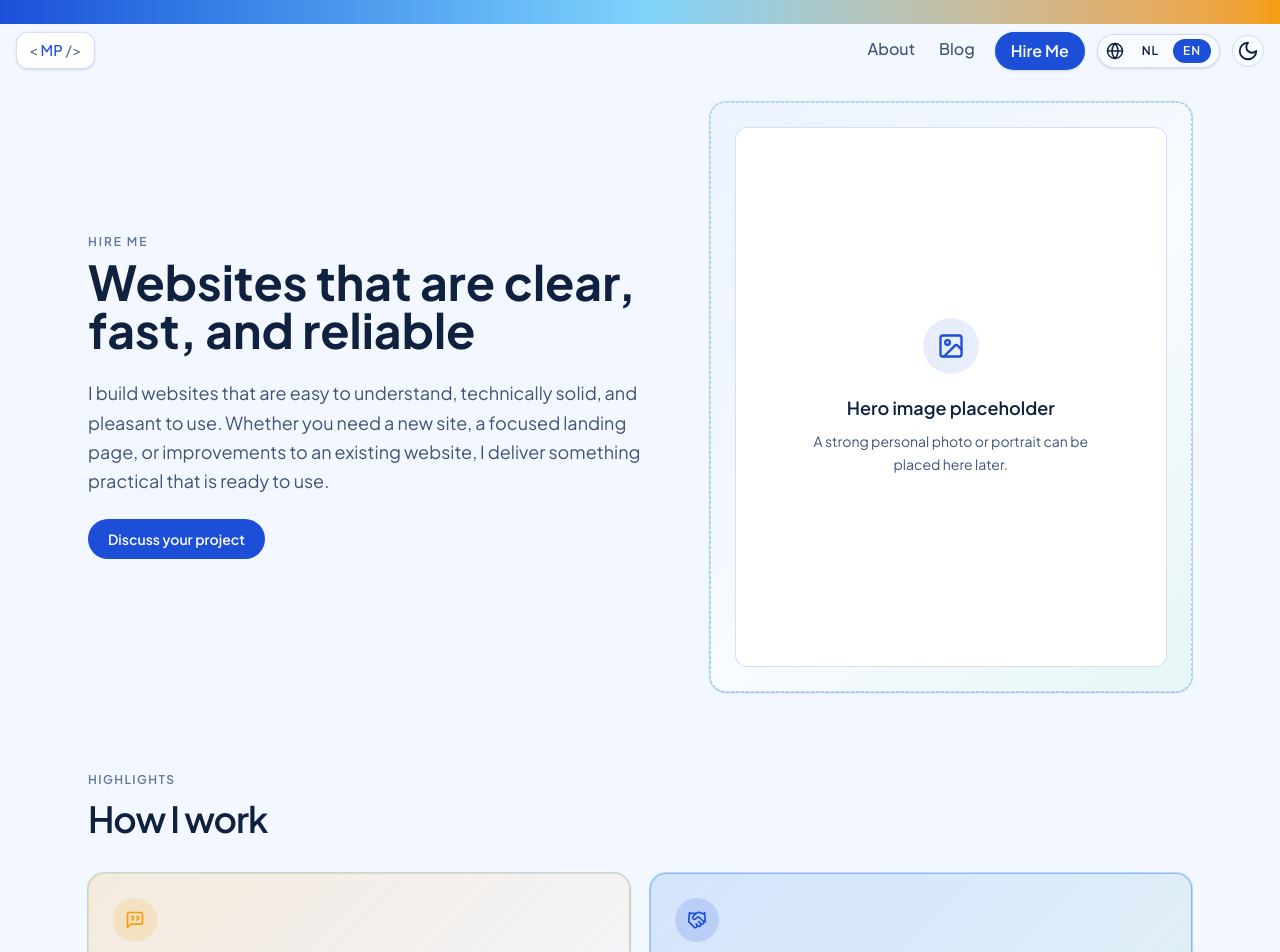
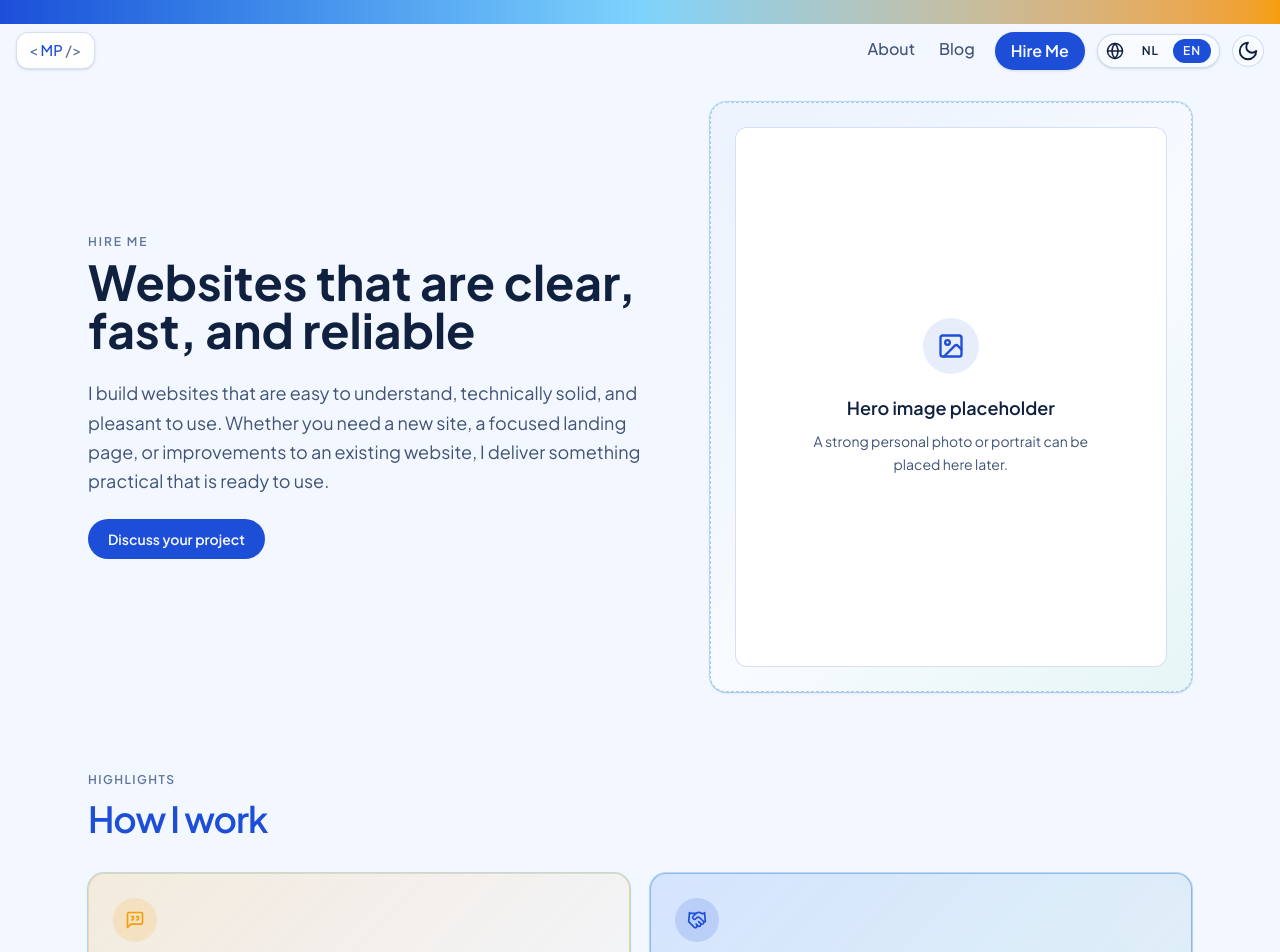
Before and after one commit to mpannekoek/Personal.Portfolio, a Next.js app in the folder src/web/: page /en/hire-me in a window 1280 px wide. Shown: the top 952 px of the page. Built offline with nearby package versions, Linux system fonts and the light colour scheme.

Commit message:
Polish section headings and project widget

```diff
--- a/src/web/messages/en.json
+++ b/src/web/messages/en.json
@@ -187,8 +187,6 @@
       "summary": "Improving this portfolio with practical UX upgrades, stronger project storytelling, and better conversion paths from visitor to contact.",
       "progress": 68,
       "stack": ["Next.js", "TypeScript", "Tailwind CSS", "Lucide", "Vercel"],
-      "href": "/blog",
-      "linkLabel": "Follow progress",
       "progressLabel": "Progress",
       "inProgress": "In progress",
       "progressAria": "Current project progress",
--- a/src/web/messages/nl.json
+++ b/src/web/messages/nl.json
@@ -187,8 +187,6 @@
       "summary": "Ik verbeter dit portfolio met praktische UX-upgrades, sterkere projectverhalen en betere conversiepaden van bezoeker naar contact.",
       "progress": 68,
       "stack": ["Next.js", "TypeScript", "Tailwind CSS", "Lucide", "Vercel"],
-      "href": "/blog",
-      "linkLabel": "Volg de voortgang",
       "progressLabel": "Voortgang",
       "inProgress": "Bezig",
       "progressAria": "Voortgang van huidig project",
--- a/src/web/src/app/[locale]/page.tsx
+++ b/src/web/src/app/[locale]/page.tsx
@@ -63,8 +63,6 @@ type CurrentProject = {
     timeline: string;
     progress: number;
     stack: string[];
-    href: string;
-    linkLabel: string;
     progressLabel: string;
     inProgress: string;
     progressAria: string;
@@ -266,12 +264,6 @@ function ProjectProgressContent({
                     </span>
                 ))}
             </div>
-            <Link
-                href={currentProject.href}
-                className={`inline-flex items-center rounded-full border border-[var(--border-strong)] text-sm font-semibold text-[var(--text)] transition-colors hover:border-primary/40 hover:bg-primary/8 ${compact ? "mt-5 px-4 py-2" : "mt-6 px-5 py-2.5"}`}
-            >
-                {currentProject.linkLabel}
-            </Link>
         </>
     );
 }
@@ -380,12 +372,6 @@ function ProjectProgressMobileWidget({
                             </span>
                         ))}
                     </div>
-                    <Link
-                        href={currentProject.href}
-                        className="mt-4 inline-flex items-center rounded-full border border-[var(--border-strong)] px-4 py-2 text-sm font-semibold text-[var(--text)] transition-colors hover:border-primary/40 hover:bg-primary/8"
-                    >
-                        {currentProject.linkLabel}
-                    </Link>
                 </div>
             </div>
         </div>
--- a/src/web/src/app/components/section-heading.tsx
+++ b/src/web/src/app/components/section-heading.tsx
@@ -82,8 +82,8 @@ export default function SectionHeading({ title, eyebrow, meta, variant }: Sectio
             <h2
                 className={`mt-2 text-2xl font-semibold leading-tight tracking-[-0.03em] transition-all duration-500 md:text-4xl ${
                     isVisible
-                        ? "translate-y-0 scale-100 text-[var(--text)]"
-                        : "translate-y-2 scale-[0.98] text-[var(--text)]"
+                        ? "translate-y-0 scale-100 text-primary"
+                        : "translate-y-2 scale-[0.98] text-primary"
                 }`}
             >
                 {title}
```
